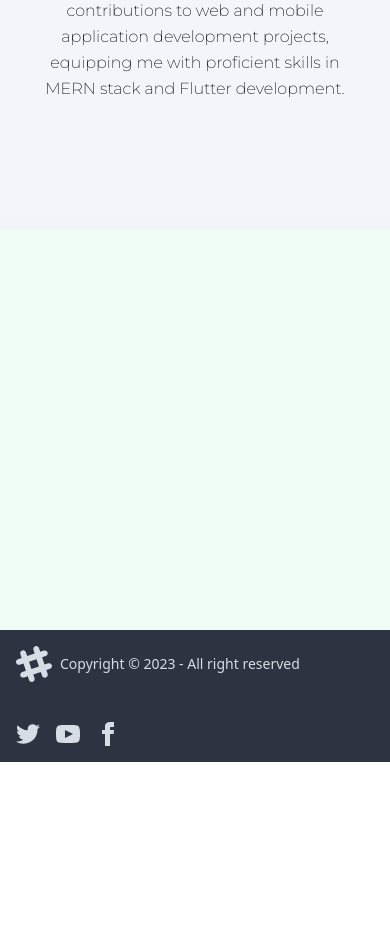
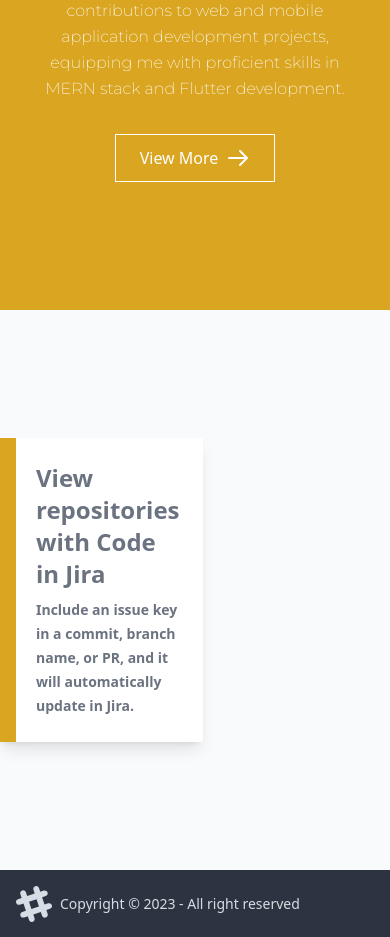
Before and after one commit to tezena/portfolio, a Next.js app: page / in a window 390 px wide. Shown: the part 1060-1997 px from the top of the page. Before the commit the page ends 1822 px from the top, so only its background shows below. Built offline with nearby package versions, Linux system fonts and the light colour scheme.

Commit message:
project cards

```diff
--- /dev/null
+++ b/src/app/Components/MoreButton.js
@@ -0,0 +1,31 @@
+import React from 'react'
+import Link from 'next/link';
+
+const MoreButton = () => {
+  return (
+    <div>
+      <button class="sm:text-lg font-normal before:ease border border-white relative  h-12  lg:w-48 overflow-hidden  text-white  transition-all before:absolute before:right-0 before:top-0 before:h-12 before:w-6 before:translate-x-12 before:rotate-6 before:bg-white before:opacity-20 before:duration-700  hover:before:-translate-x-60">
+        <Link
+          relative="relative z-10"
+          href="/About"
+          class="px-6 rounded inline-flex items-center"
+        >
+          View More
+          <svg
+            fill="none"
+            stroke="currentColor"
+            stroke-linecap="round"
+            stroke-linejoin="round"
+            stroke-width="2"
+            viewBox="0 0 24 24"
+            class="w-6 h-6 ml-2"
+          >
+            <path d="M14 5l7 7m0 0l-7 7m7-7H3"></path>
+          </svg>
+        </Link>
+      </button>
+    </div>
+  );
+}
+
+export default MoreButton
--- a/src/app/Components/NavBar.js
+++ b/src/app/Components/NavBar.js
@@ -35,7 +35,7 @@ export function StickyNavbar() {
         className="p-1 font-normal"
       >
         <Link href="/" className="flex items-center  relative group">
-          <span className="absolute left-0 -top-1  h-1 bg-[#F8BE0C] -z-10 w-0 group-hover:w-full group-hover:transition-all"></span>
+          <span className="absolute left-0 -top-1  h-1 a -z-10 w-0 group-hover:w-full group-hover:transition-all"></span>
           <p>Home</p>
           <span className="absolute left-0 -bottom-1  h-1 bg-[#F8BE0C] -z-10 w-full group-hover:w-0 group-hover:transition-all delay-100"></span>
         </Link>
--- a/src/app/Home/components/AboutSection.js
+++ b/src/app/Home/components/AboutSection.js
@@ -3,6 +3,7 @@ import AOS from "aos";
 import "aos/dist/aos.css";
 import { useEffect } from "react";
 import { Montserrat } from "next/font/google";
+import MoreButton from "@/app/Components/MoreButton";
 
 
 const roboto = Montserrat({
@@ -20,17 +21,25 @@ const AboutSection = () => {
 
 
   return (
-    <div className="sm:h-1/2 h-full  bg-slate-100 dark:bg-opacity-50 bg-opacity-90 flex items-center sm:p-8  px-8 sm:px-20 lg:px-56 sm:py-48 py-32 lg:text-[2rem] md:text-[1.5rem] sm:text-xl text-center font-extrabold ">
+    <div className="sm:h-1/2 h-full  bg-[#DAA520] dark:bg-opacity-50  flex-col items-center sm:p-8  px-8 sm:px-20 lg:px-56 sm:py-40 py-32 lg:text-[2rem] md:text-[1.5rem] sm:text-xl text-center font-extrabold ">
       <h1
         data-aos="zoom-in"
         data-aos-easing="linear"
-        data-aos-duration="2000"
-        className={`leading-relaxed  dark:text-slate-100  text-black ${roboto.className} font-thin`}
+        data-aos-duration="1500"
+        className={`leading-relaxed  text-white ${roboto.className} font-thin`}
       >
         My journey has encompassed dynamic contributions to web and mobile
         application development projects, equipping me with proficient skills in
         MERN stack and Flutter development.
       </h1>
+      <div
+        data-aos="fade-up"
+        data-aos-easing="linear"
+        data-aos-duration="1000"
+        className="sm:mt-16 mt-8"
+      >
+        <MoreButton />
+      </div>
     </div>
   );
 }
--- a/src/app/Home/components/ProjectDisplay.js
+++ b/src/app/Home/components/ProjectDisplay.js
@@ -1,11 +1,53 @@
 import React from 'react'
 
 const ProjectDisplay = () => {
+  const services = [
+    {
+      title: "Mobile Application",
+      detail:
+        "I can build your mobile application using the latest Flutter technology. With my dedication, attention to detail, and curiosity, the final product will be awesome",
+    },
+    {
+      title: "Web Front-end Development",
+      detail:
+        "As a front-end developer, I specialize in crafting sleek and responsive user interfaces using React, Next.js, and CSS libraries. My commitment to excellence ensures a final product that not only meets but surpasses expectations, providing a seamless and visually appealing user experience",
+    },
+    {
+      title: "Back-end Development",
+      detail:
+        "As a backend developer, I specialize in crafting robust server-side solutions with Node.js, Django, and .NET. Proficient in MongoDB and MySQL, I bring dedication and expertise to serve you with efficient backend development.",
+    },
+    {
+      title:""
+    }
+  ];
   return (
-    <div className='h-[400px] bg-green-50' >
+    <div className="h-1/2 flex items-center justify-center py-32 ">
+      <div class="grid grid-cols-12 max-w-5xl gap-4">
+        <div class="grid col-span-4 relative">
+          <div
+            class="group shadow-lg hover:shadow-2xl duration-200 delay-75 w-full bg-white rounded-sm py-6 pr-6 pl-9"
+            href=""
+          >
+            <p class="text-2xl font-bold text-gray-500 group-hover:text-gray-700">
+              {" "}
+              View repositories with Code in Jira{" "}
+            </p>
 
+            <p class="text-sm font-semibold text-gray-500 group-hover:text-gray-700 mt-2 leading-6">
+              {" "}
+              Include an issue key in a commit, branch name, or PR, and it will
+              automatically update in Jira.{" "}
+            </p>
+
+            <div class="bg-[#DAA520]   group-hover:bg-opacity-75 h-full w-4 absolute top-0 left-0">
+              {" "}
+            </div>
+          </div>
+        </div>
+      </div>
     </div>
-  )
+  );
 }
 
 export default ProjectDisplay
```
